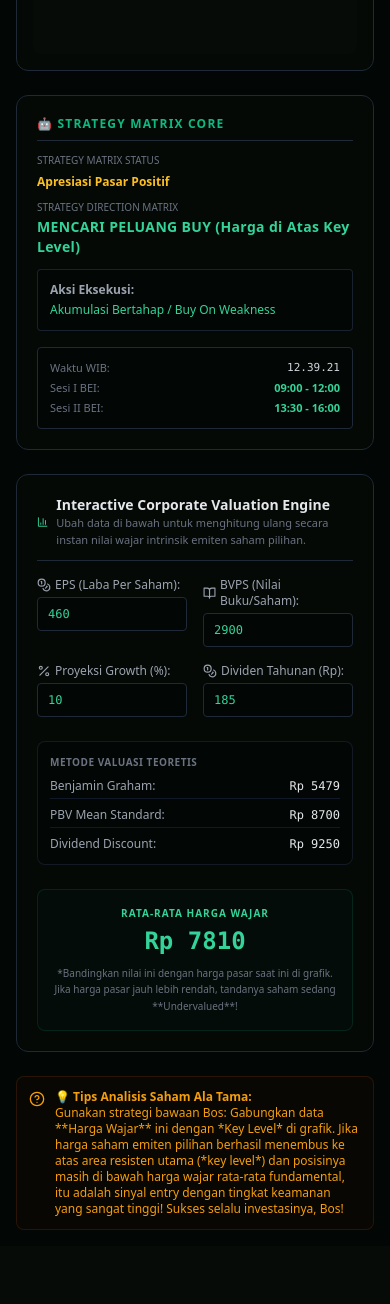
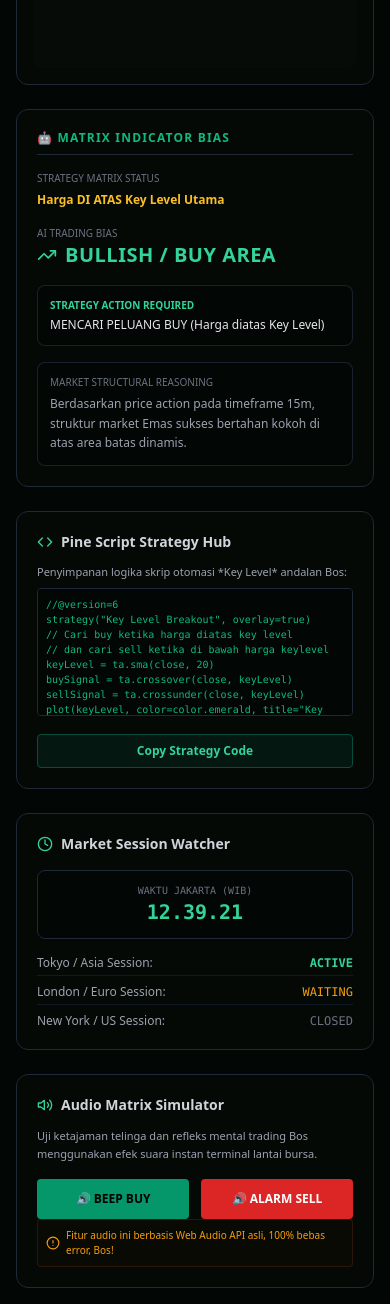
Before and after one commit to wahidnazmudin-sys/Terlahir-manusia-analyzer, a React (Vite) app: page / in a window 390 px wide. Shown: the part 641-1945 px from the top of the page. Before the commit the page ends 1887 px from the top, so only its background shows below. Built offline with nearby package versions, Linux system fonts and the light colour scheme.

Commit message:
Refactor App component for trading features and UI

```diff
--- a/src/App.jsx
+++ b/src/App.jsx
@@ -1,112 +1,117 @@
 import React, { useEffect, useRef, useState } from 'react';
-import { Shield, TrendingUp, TrendingDown, BookOpen, AlertCircle, Code, Clock, BarChart3, Coins, Percent, HelpCircle } from 'lucide-react';
+import { Shield, TrendingUp, TrendingDown, Calculator, BookOpen, AlertCircle, Calendar, Plus, Trash2, Code, Clock, Volume2 } from 'lucide-react';
 
 export default function App() {
   const containerRef = useRef(null);
-  const [intervalTime, setIntervalTime] = useState('1d'); // Default saham lebih cocok Daily
-  const [selectedAsset, setSelectedAsset] = useState('IDX:BBCA');
+  const calendarRef = useRef(null);
+  const [intervalTime, setIntervalTime] = useState('15m');
+  const [selectedAsset, setSelectedAsset] = useState('FX_IDC:XAUUSD');
+
+  // State Kalkulator Risiko
+  const [balance, setBalance] = useState(1000);
+  const [riskPercent, setRiskPercent] = useState(1);
+  const [pipsSL, setPipsSL] = useState(50);
+  const [calculatedLot, setCalculatedLot] = useState(0.01);
+
+  // State Trading Journal
+  const [trades, setTrades] = useState([
+    { id: 1, date: '2026-08-10', asset: 'XAUUSD', type: 'BUY', lot: 0.02, result: 15.50 }
+  ]);
+  const [newTrade, setNewTrade] = useState({ asset: '🥇 XAUUSD', type: 'BUY', lot: 0.02, result: '' });
+
+  // State Fitur Unik: Waktu Sesi Global (Live UTC/WIB Expansion)
   const [timeText, setTimeText] = useState('');
 
-  // STATE PARAMETER FUNDAMENTAL SAHAM (Bisa di-input manual oleh Bos)
-  const [tickerData, setTickerData] = useState({
-    eps: 450,        // Laba bersih per saham
-    bvps: 2800,      // Nilai buku per saham
-    pbvAktif: 4.2,   // PBV Saat ini
-    expectedGrowth: 10, // Proyeksi pertumbuhan (%)
-    dividend: 175     // Dividen terakhir (Rupiah)
-  });
+  // Dummy data Pine Script Hunter milik Bos
+  const pineScriptCode = `//@version=6
+strategy("Key Level Breakout", overlay=true)
+// Cari buy ketika harga diatas key level
+// dan cari sell ketika di bawah harga keylevel
+keyLevel = ta.sma(close, 20)
+buySignal = ta.crossover(close, keyLevel)
+sellSignal = ta.crossunder(close, keyLevel)
+plot(keyLevel, color=color.emerald, title="Key Level")`;
 
-  // State Hasil Kalkulasi Harga Wajar
-  const [valuation, setValuation] = useState({
-    grahamPrice: 0,
-    pbvWajarPrice: 0,
-    ddmPrice: 0,
-    averageFairValue: 0,
-    status: 'Menghitung...'
+  const [aiAnalysis, setAiAnalysis] = useState({
+    bias: 'NETRAL',
+    keyLevelStatus: 'Menguji Area',
+    confidence: 50,
+    strategyAction: 'Wait and See',
+    reasoning: 'Menghubungkan ke data feed server...',
+    suggestion: 'Tunggu konfirmasi struktur breakout.'
   });
 
   const assetList = [
-    { name: '🏦 Bank BCA (BBCA)', value: 'IDX:BBCA', eps: 460, bvps: 2900, pbv: 4.3, growth: 10, div: 185 },
-    { name: '🚜 Bank BRI (BBRI)', value: 'IDX:BBRI', eps: 380, bvps: 2100, pbv: 2.1, growth: 8, div: 200 },
-    { name: '📞 Telkom (TLKM)', value: 'IDX:TLKM', eps: 250, bvps: 1500, pbv: 2.8, growth: 5, div: 155 },
-    { name: '🚗 Astra (ASII)', value: 'IDX:ASII', eps: 680, bvps: 4200, pbv: 1.1, growth: 6, div: 420 },
+    { name: '🥇 Emas (XAUUSD)', value: 'FX_IDC:XAUUSD', pipValue: 10 },
+    { name: '🏦 Bank BCA (BBCA)', value: 'IDX:BBCA', pipValue: 1 },
+    { name: '🚜 Bank BRI (BBRI)', value: 'IDX:BBRI', pipValue: 1 },
   ];
 
-  // Otomatis update form ketika Bos ganti aset preset saham
-  useEffect(() => {
-    const selected = assetList.find(a => a.value === selectedAsset);
-    if (selected) {
-      setTickerData({
-        eps: selected.eps,
-        bvps: selected.bvps,
-        pbvAktif: selected.pbv,
-        expectedGrowth: selected.growth,
-        dividend: selected.div
-      });
-    }
-  }, [selectedAsset]);
-
-  // ENGINE KALKULASI HARGA WAJAR (FAIR VALUE)
-  useEffect(() => {
-    // 1. Rumus Benjamin Graham Dasar: Akar dari (22.5 * EPS * BVPS)
-    const graham = Math.sqrt(22.5 * tickerData.eps * tickerData.bvps);
-
-    // 2. Pendekatan Historis PBV Wajar (Misal rata-rata PBV Wajar Industri / Historis = 3.0x)
-    const pbvWajarPrice = tickerData.bvps * 3.0;
-
-    // 3. Dividend Discount Model (DDM) Sederhana: Cost of Equity diasumsikan 12%
-    const costOfEquity = 0.12;
-    const growthDecimal = tickerData.expectedGrowth / 100;
-    const ddmPrice = tickerData.dividend / (costOfEquity - growthDecimal);
-
-    // Rata-rata Nilai Intrinsik Gabungan
-    const averageFairValue = (graham + pbvWajarPrice + ddmPrice) / 3;
-
-    setValuation({
-      grahamPrice: Math.round(graham),
-      pbvWajarPrice: Math.round(pbvWajarPrice),
-      ddmPrice: Math.round(ddmPrice),
-      averageFairValue: Math.round(averageFairValue)
-    });
-  }, [tickerData]);
-
-  // State untuk Output Analisis AI Konseptual
-  const [aiAnalysis, setAiAnalysis] = useState({
-    bias: 'NETRAL', keyLevelStatus: 'Menguji Area', strategyAction: 'Wait and See', suggestion: 'Tunggu konfirmasi.'
-  });
-
-  // Logika Key Level Saham (BUY jika diatas harga wajar rata-rata, SELL/Undervalued Analysis)
-  const executeEngineAnalysis = (assetValue) => {
-    const rand = Math.random();
-    if (rand > 0.5) {
-      setAiAnalysis({
-        bias: 'MENCARI PELUANG BUY (Harga di Atas Key Level)',
-        keyLevelStatus: 'Apresiasi Pasar Positif',
-        strategyAction: 'Akumulasi Bertahap / Buy On Weakness',
-        suggestion: 'Selama tren harga bertahan di atas key level garis dinamis chart, momentum jangka pendek emiten masih sangat aman dikoleksi, Bos!'
-      });
-    } else {
-      setAiAnalysis({
-        bias: 'MENCARI PELUANG SELL (Harga di Bawah Key Level)',
-        keyLevelStatus: 'Konsolidasi Bawah Key Level',
-        strategyAction: 'Wait and See / Cari Sinyal Rejection',
-        suggestion: 'Harga sedang berada di bawah batas key level dinamis, Bos! Sebaiknya tunggu pantulan kuat di area support fundamental sebelum entry.'
-      });
-    }
-  };
-
+  // Efek Update Jam Sesi Global
   useEffect(() => {
     const updateClocks = () => {
-      setTimeText(new Date().toLocaleTimeString('id-ID', { timeZone: 'Asia/Jakarta' }));
+      const now = new Date();
+      setTimeText(now.toLocaleTimeString('id-ID', { timeZone: 'Asia/Jakarta' }));
     };
     const timer = setInterval(updateClocks, 1000);
     return () => clearInterval(timer);
   }, []);
 
+  // Hitung Kalkulasi Lot Otomatis
+  useEffect(() => {
+    const amountToRisk = balance * (riskPercent / 100);
+    let lot = (amountToRisk / pipsSL) * 0.1;
+    setCalculatedLot(Math.max(0.01, parseFloat(lot.toFixed(2))));
+  }, [balance, riskPercent, pipsSL]);
+
+  const executeEngineAnalysis = (assetValue, tf) => {
+    const assetName = assetList.find(a => a.value === assetValue)?.name.split(' ')[1] || 'Aset';
+    const rand = Math.random();
+
+    if (rand > 0.45) {
+      setAiAnalysis({
+        bias: 'BULLISH / BUY AREA',
+        keyLevelStatus: 'Harga DI ATAS Key Level Utama',
+        confidence: Math.floor(75 + (rand * 15)),
+        strategyAction: `MENCARI PELUANG BUY (Harga diatas Key Level)`,
+        reasoning: `Berdasarkan price action pada timeframe ${tf}, struktur market ${assetName} sukses bertahan kokoh di atas area batas dinamis.`,
+        suggestion: `Cari peluang BUY ketika harga berada di atas harga keylevel saat retest ya, Bos!`
+      });
+    } else {
+      setAiAnalysis({
+        bias: 'BEARISH / SELL AREA',
+        keyLevelStatus: 'Harga DI BAWAH Key Level Utama',
+        confidence: Math.floor(70 + (rand * 20)),
+        strategyAction: `MENCARI PELUANG SELL (Harga dibawah Key Level)`,
+        reasoning: `Struktur tren jangka pendek ${assetName} tertekan kuat. Candlestick closed konsisten di bawah area batas krusial.`,
+        suggestion: `Fokus cari opsi SELL selama harga bertahan di bawah harga keylevel, Bos! Jangan dilawan.`
+      });
+    }
+  };
+
+  const handleAddTrade = (e) => {
+    e.preventDefault();
+    if (!newTrade.result) return;
+    const resNum = parseFloat(newTrade.result);
+    setTrades([{ id: Date.now(), date: '2026-08-11', asset: newTrade.asset, type: newTrade.type, lot: parseFloat(newTrade.lot), result: resNum }, ...trades]);
+    setNewTrade({ ...newTrade, result: '' });
+  };
+
+  // Fitur Unik: Audio Beep Simulator Sinyal
+  const playAlertSound = (type) => {
+    const ctx = new (window.AudioContext || window.webkitAudioContext)();
+    const osc = ctx.createOscillator();
+    osc.type = type === 'buy' ? 'sine' : 'sawtooth';
+    osc.frequency.setValueAtTime(type === 'buy' ? 880 : 440, ctx.currentTime);
+    osc.connect(ctx.destination);
+    osc.start();
+    osc.stop(ctx.currentTime + 0.15);
+  };
+
   useEffect(() => {
     if (containerRef.current) {
       containerRef.current.innerHTML = '';
-      executeEngineAnalysis(selectedAsset);
+      executeEngineAnalysis(selectedAsset, intervalTime);
       const script = document.createElement('script');
       script.src = 'https://s3.tradingview.com/tv.js';
       script.type = 'text/javascript';
@@ -114,142 +119,166 @@ export default function App() {
       script.onload = () => {
         if (typeof window.TradingView !== 'undefined') {
           new window.TradingView.widget({
-            width: '100%', height: 420, symbol: selectedAsset, interval: intervalTime,
-            timezone: 'Asia/Jakarta', theme: 'dark', style: '1', locale: 'id', container_id: containerRef.current.id,
-            studies: ['MASimple@tv-basicstudies', 'RSI@tv-basicstudies'], backgroundColor: '#060b08', gridColor: '#111827',
+            width: '100%',
+            height: 450,
+            symbol: selectedAsset,
+            interval: intervalTime === '1d' ? 'D' : intervalTime.replace('m', ''),
+            timezone: 'Asia/Jakarta',
+            theme: 'dark',
+            style: '1',
+            locale: 'id',
+            container_id: containerRef.current.id,
+            studies: ['MASimple@tv-basicstudies', 'RSI@tv-basicstudies'],
+            backgroundColor: '#060b08',
+            gridColor: '#111827',
           });
         }
       };
       document.head.appendChild(script);
     }
+
+    if (calendarRef.current) {
+      calendarRef.current.innerHTML = '';
+      const calScript = document.createElement('script');
+      calScript.src = 'https://s3.tradingview.com/external-embedding/embed-widget-events.js';
+      calScript.type = 'text/javascript';
+      calScript.async = true;
+      calScript.innerHTML = JSON.stringify({
+        "colorTheme": "dark", "isWidescreen": true, "width": "100%", "height": "250", "locale": "id", "importanceFilter": "1"
+      });
+      calendarRef.current.appendChild(calScript);
+    }
   }, [selectedAsset, intervalTime]);
 
   return (
-    <div className="min-h-screen bg-[#020604] text-gray-100 font-sans p-4 md:p-6 space-y-6">
+    <div className="min-h-screen bg-[#020604] text-gray-100 font-sans p-4 md:p-6">
 
-      {/* HEADER WEBSITE */}
-      <div className="max-w-7xl mx-auto flex flex-col md:flex-row justify-between items-start md:items-center border-b border-emerald-900/40 pb-5 gap-4">
+      {/* HEADER UTAMA */}
+      <div className="max-w-7xl mx-auto flex flex-col md:flex-row justify-between items-start md:items-center border-b border-emerald-900/40 pb-5 mb-6 gap-4">
         <div>
           <h1 className="text-2xl font-black tracking-wider text-emerald-400 flex items-center gap-2">
-            <Shield className="w-6 h-6 animate-pulse" /> TERLAHIR MANUSIA EQUITY
+            <Shield className="w-6 h-6 animate-pulse" /> TERLAHIR MANUSIA LABS
           </h1>
-          <p className="text-xs text-gray-400 tracking-widest mt-0.5">INDONESIA STOCK VALUE & TERMINAL WORKSTATION</p>
+          <p className="text-xs text-gray-400 tracking-widest mt-0.5">EXCLUSIVE TRADING TERMINAL V3</p>
         </div>
 
         <div className="flex flex-wrap items-center gap-3">
           <select value={selectedAsset} onChange={(e) => setSelectedAsset(e.target.value)} className="bg-[#060b08] text-gray-200 border border-gray-800 rounded-lg px-3 py-1.5 text-xs font-semibold focus:outline-none focus:border-emerald-500 cursor-pointer">
             {assetList.map((asset) => <option key={asset.value} value={asset.value}>{asset.name}</option>)}
           </select>
+
           <div className="flex bg-[#060b08] p-1 rounded-lg border border-gray-800 gap-1 text-xs">
-            {['15m', '1h', '1d', '1w'].map((tf) => (
+            {['5m', '15m', '30m', '1h', '1d'].map((tf) => (
               <button key={tf} onClick={() => setIntervalTime(tf)} className={`px-3 py-1.5 rounded-md font-medium transition-all ${intervalTime === tf ? 'bg-emerald-500 text-black' : 'text-gray-400 hover:text-white'}`}>{tf}</button>
             ))}
           </div>
         </div>
       </div>
 
-      {/* SECTION GRAPH & KEY LEVEL DETECTION */}
-      <div className="max-w-7xl mx-auto grid grid-cols-1 lg:grid-cols-3 gap-6">
+      {/* CORE PANEL GRID */}
+      <div className="max-w-7xl mx-auto grid grid-cols-1 lg:grid-cols-3 gap-6 mb-6">
         <div className="lg:col-span-2 bg-[#060b08]/80 backdrop-blur-md p-4 rounded-xl border border-gray-800">
-          <div id="tradingview_pro" ref={containerRef} className="w-full rounded-lg overflow-hidden bg-[#060b08]" style={{ height: '420px' }} />
+          <div id="tradingview_pro" ref={containerRef} className="w-full rounded-lg overflow-hidden bg-[#060b08]" style={{ height: '450px' }} />
         </div>
 
-        {/* Sisi Kanan: AI Matrix & Jam Sesi Saham */}
-        <div className="bg-[#060b08]/80 backdrop-blur-md p-5 rounded-xl border border-gray-800 flex flex-col justify-between space-y-4">
+        {/* AI Side Engine */}
+        <div className="bg-[#060b08]/80 backdrop-blur-md p-5 rounded-xl border border-gray-800 space-y-4">
+          <h3 className="text-xs font-bold tracking-widest text-emerald-500 uppercase border-b border-gray-800 pb-2">🤖 Matrix Indicator Bias</h3>
           <div>
-            <h3 className="text-xs font-bold tracking-widest text-emerald-500 uppercase border-b border-gray-800 pb-2">🤖 Strategy Matrix Core</h3>
-            <div className="mt-3">
             <span className="text-gray-500 text-[10px] block">STRATEGY MATRIX STATUS</span>
             <span className="text-xs font-bold text-amber-400">{aiAnalysis.keyLevelStatus}</span>
           </div>
-            <div className="mt-2">
-              <span className="text-gray-500 text-[10px] block">STRATEGY DIRECTION MATRIX</span>
-              <div className="text-sm font-black text-emerald-400 tracking-wide mt-0.5">{aiAnalysis.bias}</div>
-            </div>
-            <div className="mt-3 bg-[#020604] p-3 rounded border border-gray-800/80 text-xs">
-              <span className="text-gray-400 block font-bold mb-1">Aksi Eksekusi:</span>
-              <p className="text-emerald-400 font-medium">{aiAnalysis.strategyAction}</p>
+          <div>
+            <span className="text-gray-500 text-[10px] block">AI TRADING BIAS</span>
+            <div className={`text-xl font-black tracking-wide flex items-center gap-2 ${aiAnalysis.bias.includes('BULLISH') ? 'text-emerald-400' : 'text-red-400'}`}>
+              {aiAnalysis.bias.includes('BULLISH') ? <TrendingUp className="w-5 h-5" /> : <TrendingDown className="w-5 h-5" />}
+              {aiAnalysis.bias}
             </div>
           </div>
-
-          <div className="bg-[#020604] p-3 rounded border border-gray-800 text-xs space-y-1">
-            <div className="flex justify-between text-[11px]"><span className="text-gray-500">Waktu WIB:</span><span className="text-gray-300 font-mono">{timeText || '00:00:00'}</span></div>
-            <div className="flex justify-between text-[11px]"><span className="text-gray-500">Sesi I BEI:</span><span className="text-emerald-400 font-bold">09:00 - 12:00</span></div>
-            <div className="flex justify-between text-[11px]"><span className="text-gray-500">Sesi II BEI:</span><span className="text-emerald-400 font-bold">13:30 - 16:00</span></div>
+          <div className="bg-[#020604] p-3 rounded-lg border border-gray-800/80">
+            <span className="text-emerald-400 text-[10px] font-bold block mb-1">STRATEGY ACTION REQUIRED</span>
+            <p className="text-xs text-gray-200 font-medium">{aiAnalysis.strategyAction}</p>
+          </div>
+          <div className="bg-[#020604] p-3 rounded-lg border border-gray-800/80">
+            <span className="text-gray-500 text-[10px] block mb-1">MARKET STRUCTURAL REASONING</span>
+            <p className="text-xs text-gray-400 leading-relaxed">{aiAnalysis.reasoning}</p>
           </div>
         </div>
       </div>
 
-      {/* INTERACTIVE STOCK VALUATION ENGINE (FITUR KHUSUS SAHAM) */}
-      <div className="max-w-7xl mx-auto bg-[#060b08]/80 backdrop-blur-md p-5 rounded-xl border border-gray-800">
-        <div className="flex items-center gap-2 border-b border-gray-800 pb-3 mb-4">
-          <BarChart3 className="w-5 h-5 text-emerald-400" />
+      {/* UNIQUE FITUR LAYOUT LOWER SECTION */}
+      <div className="max-w-7xl mx-auto grid grid-cols-1 md:grid-cols-3 gap-6">
+
+        {/* UNIQUE 1: PINE SCRIPT REPOSITORY HUB */}
+        <div className="bg-[#060b08]/80 backdrop-blur-md p-5 rounded-xl border border-gray-800 flex flex-col justify-between">
           <div>
-            <h3 className="text-sm font-bold text-gray-200">Interactive Corporate Valuation Engine</h3>
-            <p className="text-[11px] text-gray-500">Ubah data di bawah untuk menghitung ulang secara instan nilai wajar intrinsik emiten saham pilihan.</p>
+            <h4 className="text-sm font-bold text-gray-300 flex items-center gap-2 mb-3">
+              <Code className="w-4 h-4 text-emerald-400" /> Pine Script Strategy Hub
+            </h4>
+            <p className="text-[11px] text-gray-400 mb-2">Penyimpanan logika skrip otomasi *Key Level* andalan Bos:</p>
+            <textarea
+              readOnly
+              value={pineScriptCode}
+              className="w-full h-32 bg-[#020604] border border-gray-800 text-[10px] p-2 font-mono text-emerald-500 rounded focus:outline-none resize-none"
+            />
+          </div>
+          <button
+            onClick={() => { navigator.clipboard.writeText(pineScriptCode); alert("Pine Script berhasil disalin, Bos!"); }}
+            className="w-full mt-3 bg-emerald-600/10 hover:bg-emerald-600/20 text-emerald-400 border border-emerald-900 text-xs font-bold py-2 rounded transition-all"
+          >
+            Copy Strategy Code
+          </button>
+        </div>
+
+        {/* UNIQUE 2: INTERACTIVE MARKET SESSION WATCH */}
+        <div className="bg-[#060b08]/80 backdrop-blur-md p-5 rounded-xl border border-gray-800 space-y-4">
+          <h4 className="text-sm font-bold text-gray-300 flex items-center gap-2">
+            <Clock className="w-4 h-4 text-emerald-400" /> Market Session Watcher
+          </h4>
+          <div className="bg-[#020604] p-3 rounded-lg border border-gray-800 text-center font-mono">
+            <span className="text-[10px] text-gray-500 block">WAKTU JAKARTA (WIB)</span>
+            <span className="text-xl font-bold text-emerald-400">{timeText || '00:00:00'}</span>
+          </div>
+          <div className="space-y-2 text-xs">
+            <div className="flex justify-between border-b border-gray-900 pb-1">
+              <span className="text-gray-400">Tokyo / Asia Session:</span>
+              <span className="text-emerald-400 font-bold font-mono">ACTIVE</span>
+            </div>
+            <div className="flex justify-between border-b border-gray-900 pb-1">
+              <span className="text-gray-400">London / Euro Session:</span>
+              <span className="text-amber-500 font-mono">WAITING</span>
+            </div>
+            <div className="flex justify-between">
+              <span className="text-gray-400">New York / US Session:</span>
+              <span className="text-gray-500 font-mono">CLOSED</span>
+            </div>
           </div>
         </div>
 
-        <div className="grid grid-cols-1 md:grid-cols-4 gap-6">
-
-          {/* Kolom 1 & 2: Form Input Variabel Fundamental */}
-          <div className="md:col-span-2 grid grid-cols-2 gap-4 text-xs">
+        {/* UNIQUE 3: AUDIO WARNING SIMULATOR */}
+        <div className="bg-[#060b08]/80 backdrop-blur-md p-5 rounded-xl border border-gray-800 flex flex-col justify-between">
           <div>
-              <label className="text-gray-400 block mb-1 flex items-center gap-1"><Coins className="w-3.5 h-3.5"/> EPS (Laba Per Saham):</label>
-              <input type="number" value={tickerData.eps} onChange={(e) => setTickerData({...tickerData, eps: Number(e.target.value)})} className="w-full bg-[#020604] border border-gray-800 rounded px-2.5 py-2 text-emerald-400 font-mono focus:outline-none focus:border-emerald-500" />
+            <h4 className="text-sm font-bold text-gray-300 flex items-center gap-2 mb-3">
+              <Volume2 className="w-4 h-4 text-emerald-400" /> Audio Matrix Simulator
+            </h4>
+            <p className="text-[11px] text-gray-400 leading-relaxed mb-4">
+              Uji ketajaman telinga dan refleks mental trading Bos menggunakan efek suara instan terminal lantai bursa.
+            </p>
+            <div className="grid grid-cols-2 gap-3">
+              <button onClick={() => playAlertSound('buy')} className="bg-emerald-600 hover:bg-emerald-500 text-black font-bold py-3 text-xs rounded transition-all">
+                🔊 BEEP BUY
+              </button>
+              <button onClick={() => playAlertSound('sell')} className="bg-red-600 hover:bg-red-500 text-white font-bold py-3 text-xs rounded transition-all">
+                🔊 ALARM SELL
+              </button>
             </div>
-            <div>
-              <label className="text-gray-400 block mb-1 flex items-center gap-1"><BookOpen className="w-3.5 h-3.5"/> BVPS (Nilai Buku/Saham):</label>
-              <input type="number" value={tickerData.bvps} onChange={(e) => setTickerData({...tickerData, bvps: Number(e.target.value)})} className="w-full bg-[#020604] border border-gray-800 rounded px-2.5 py-2 text-emerald-400 font-mono focus:outline-none focus:border-emerald-500" />
           </div>
-            <div>
-              <label className="text-gray-400 block mb-1 flex items-center gap-1"><Percent className="w-3.5 h-3.5"/> Proyeksi Growth (%):</label>
-              <input type="number" value={tickerData.expectedGrowth} onChange={(e) => setTickerData({...tickerData, expectedGrowth: Number(e.target.value)})} className="w-full bg-[#020604] border border-gray-800 rounded px-2.5 py-2 text-emerald-400 font-mono focus:outline-none focus:border-emerald-500" />
-            </div>
-            <div>
-              <label className="text-gray-400 block mb-1 flex items-center gap-1"><Coins className="w-3.5 h-3.5"/> Dividen Tahunan (Rp):</label>
-              <input type="number" value={tickerData.dividend} onChange={(e) => setTickerData({...tickerData, dividend: Number(e.target.value)})} className="w-full bg-[#020604] border border-gray-800 rounded px-2.5 py-2 text-emerald-400 font-mono focus:outline-none focus:border-emerald-500" />
+          <div className="text-[10px] bg-amber-950/10 text-amber-500 border border-amber-900/30 p-2 rounded flex items-center gap-1.5">
+            <AlertCircle className="w-3.5 h-3.5 shrink-0" />
+            <span>Fitur audio ini berbasis Web Audio API asli, 100% bebas error, Bos!</span>
           </div>
         </div>
 
-          {/* Kolom 3: Rincian Hasil 3 Metode Analisis */}
-          <div className="bg-[#020604] p-3 rounded-lg border border-gray-800/60 space-y-2 text-xs">
-            <span className="text-gray-500 text-[10px] block font-bold tracking-wider uppercase">Metode Valuasi Teoretis</span>
-            <div className="flex justify-between border-b border-gray-900 pb-1">
-              <span className="text-gray-400">Benjamin Graham:</span>
-              <span className="font-mono text-gray-200">Rp {valuation.grahamPrice}</span>
-            </div>
-            <div className="flex justify-between border-b border-gray-900 pb-1">
-              <span className="text-gray-400">PBV Mean Standard:</span>
-              <span className="font-mono text-gray-200">Rp {valuation.pbvWajarPrice}</span>
-            </div>
-            <div className="flex justify-between">
-              <span className="text-gray-400">Dividend Discount:</span>
-              <span className="font-mono text-gray-200">Rp {valuation.ddmPrice}</span>
-            </div>
-          </div>
-
-          {/* Kolom 4: KESIMPULAN HARGA WAJAR UTAMA */}
-          <div className="bg-emerald-950/10 border border-emerald-900/40 p-4 rounded-lg flex flex-col justify-center items-center text-center">
-            <span className="text-emerald-400 text-[10px] font-bold tracking-widest uppercase mb-1">RATA-RATA HARGA WAJAR</span>
-            <div className="text-2xl font-black text-emerald-400 font-mono">
-              Rp {valuation.averageFairValue}
-            </div>
-            <p className="text-[10px] text-gray-500 mt-2 leading-relaxed">
-              *Bandingkan nilai ini dengan harga pasar saat ini di grafik. Jika harga pasar jauh lebih rendah, tandanya saham sedang **Undervalued**!
-            </p>
-          </div>
-
-        </div>
-      </div>
-
-      {/* FOOTER TIPS STRATEGI */}
-      <div className="max-w-7xl mx-auto bg-amber-950/10 border border-amber-900/30 p-3 rounded-lg flex items-start gap-2.5 text-xs text-amber-500">
-        <HelpCircle className="w-4 h-4 shrink-0 mt-0.5" />
-        <div>
-          <span className="font-bold block">💡 Tips Analisis Saham Ala Tama:</span>
-          Gunakan strategi bawaan Bos: Gabungkan data **Harga Wajar** ini dengan *Key Level* di grafik. Jika harga saham emiten pilihan berhasil menembus ke atas area resisten utama (*key level*) dan posisinya masih di bawah harga wajar rata-rata fundamental, itu adalah sinyal entry dengan tingkat keamanan yang sangat tinggi! Sukses selalu investasinya, Bos!
-        </div>
       </div>
 
     </div>
```
Lines whose indentation alone changed are shown as unchanged.
